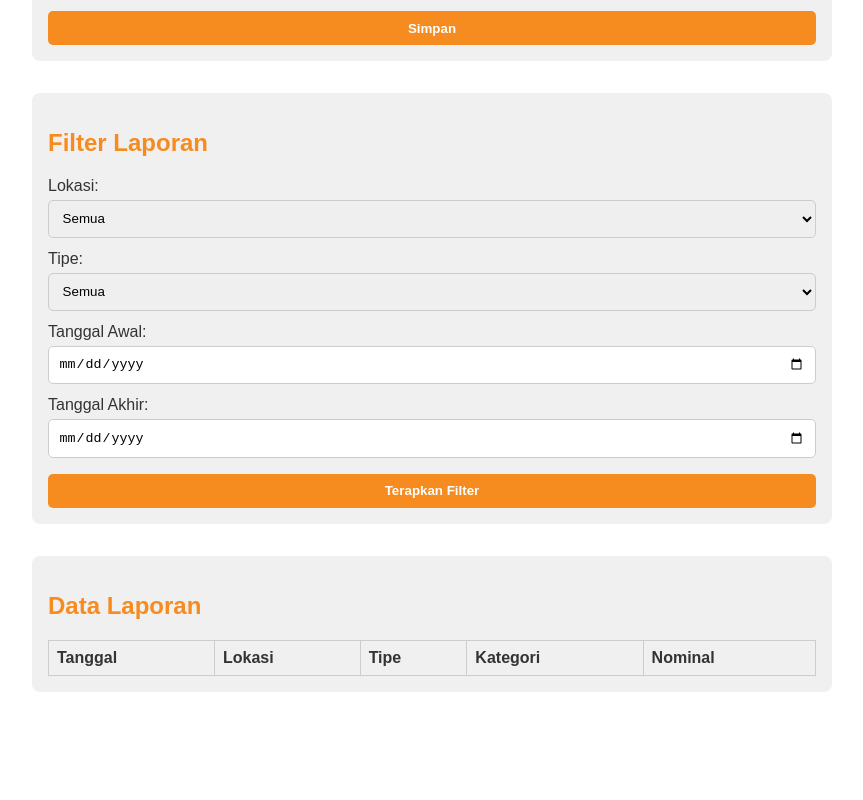
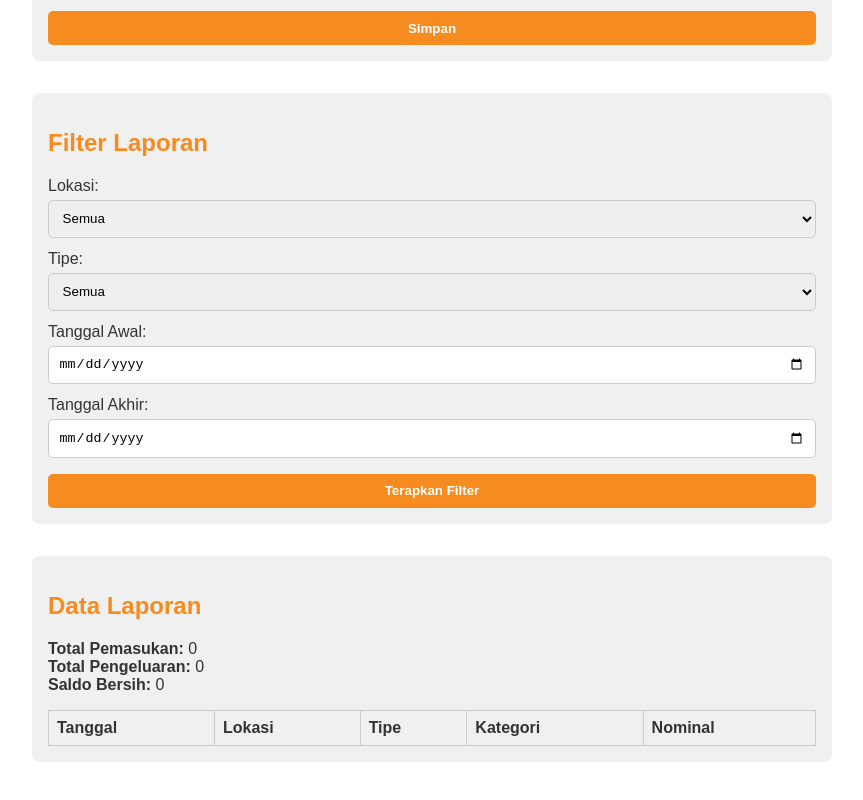
Before and after one commit to Katara354/LaporanKeuangan, a plain HTML site: page index.html in a window 1280 px wide. Shown: the part 536-1336 px from the top of the page, without its empty margins (208-1071 px from the left). Before the commit the page ends 1276 px from the top, so only its background shows below. Drawn offline with Linux system fonts and the light colour scheme; no server answers.

Commit message:
Version 1.2

```diff
--- a/index.html
+++ b/index.html
@@ -46,6 +46,12 @@
 
         <div class="laporan">
             <h2>Data Laporan</h2>
+            <div class="summary">
+                <div><strong>Total Pemasukan:</strong> <span id="totalPemasukan">0</span></div>
+                <div><strong>Total Pengeluaran:</strong> <span id="totalPengeluaran">0</span></div>
+                <div><strong>Saldo Bersih:</strong> <span id="saldoBersih">0</span></div>
+            </div>
+
             <table>
                 <thead>
                     <tr>
```
